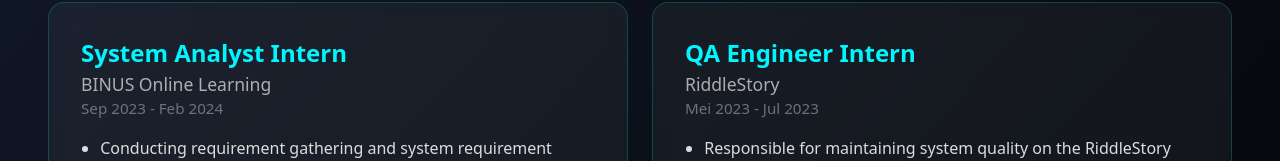
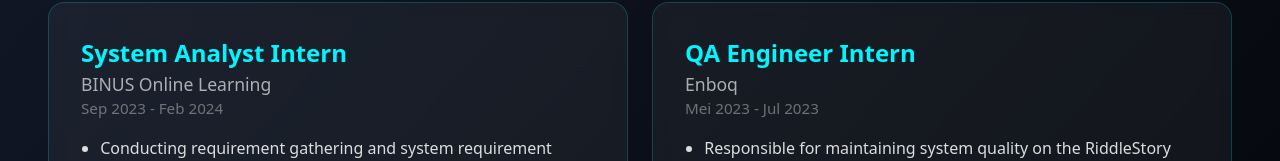
Before and after one commit to Frezaftr/my-portfolio, a React (Vite) app: page /experience in a window 1280 px wide. Shown: the part 182-343 px from the top of the page. Built offline with nearby package versions, Linux system fonts and the light colour scheme.

Commit message:
experience update

```diff
--- a/src/Pages/Experience.jsx
+++ b/src/Pages/Experience.jsx
@@ -24,7 +24,7 @@
   {
     id: 2,
     title: 'QA Engineer Intern',
-    company: 'RiddleStory',
+    company: 'Enboq',
     date: 'Mei 2023 - Jul 2023',
     responsibilities: [
       'Responsible for maintaining system quality on the RiddleStory website by identifying and preventing bugs, errors, and system failures through a thorough testing process.',
```
